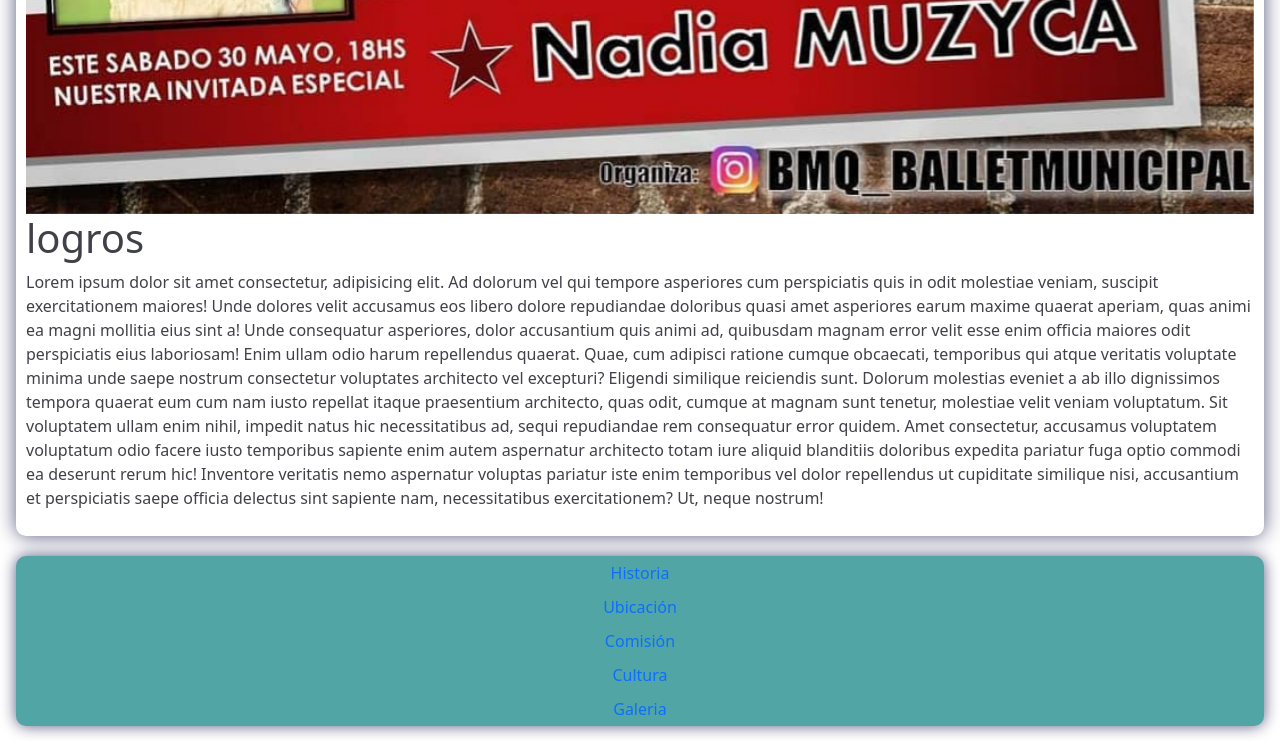
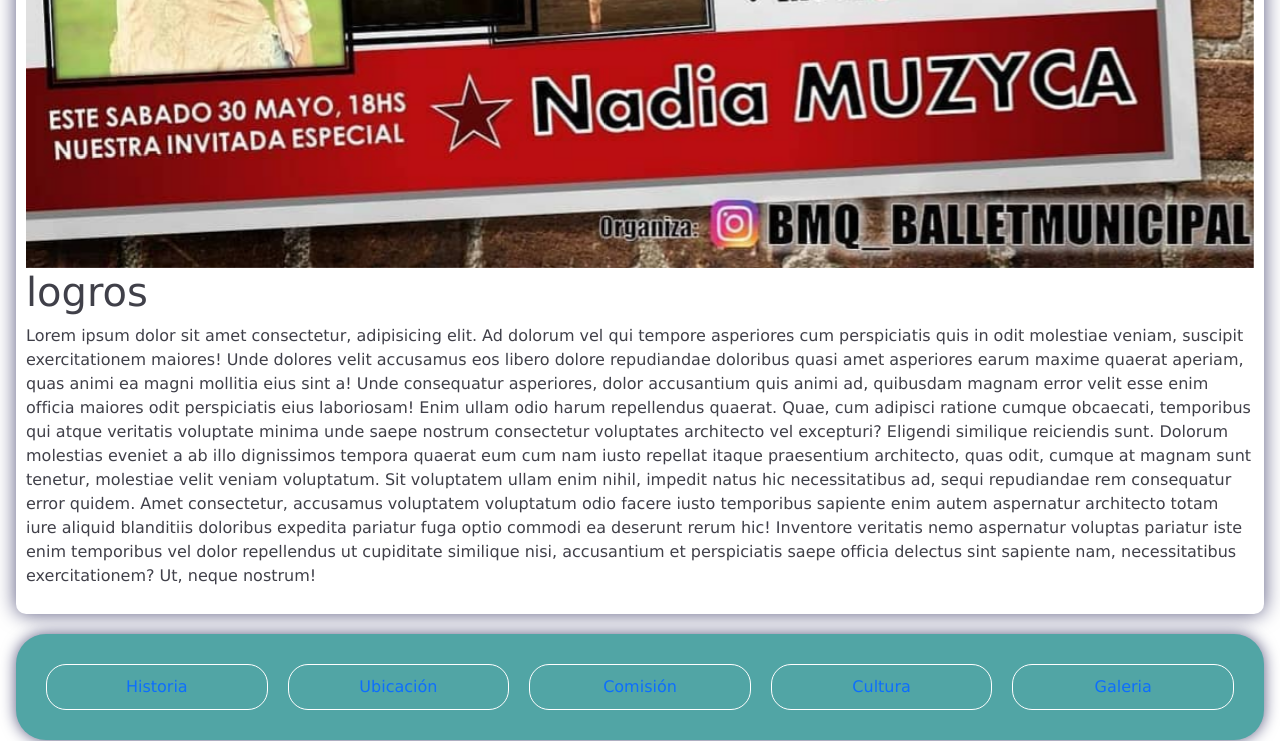
Before and after one commit to leborda88/proyectoFinal2-BMQ-Leandro-Borda, a website: page index.html in a window 1280 px wide. Shown: the part 1694-2435 px from the top of the page. Drawn offline with nearby package versions, Linux system fonts and the light colour scheme.

Commit message:
agrego media queries

```diff
--- a/scss/_header.scss
+++ b/scss/_header.scss
@@ -48,9 +48,7 @@
                 transition: 0.8s;
             }
         }
-
     }
-
 }
 header .barraNavegacion {
     display: flex;
--- a/scss/_main.scss
+++ b/scss/_main.scss
@@ -1,8 +1,17 @@
+* {
+    margin: 0;
+    padding: 0;
+    box-sizing: border-box;
+    font-family: 'Lucida Sans', 'Lucida Sans Regular', 'Lucida Grande', 'Lucida Sans Unicode', Geneva, Verdana, sans-serif;
+}
+body {
+    width: 100%;
+    height: 100%;
+}
+
 /* contenedor main de index */
 
 .contenedorMain {
-    width: 100%;
-    height: 100%;
     padding: 1rem;
     .contenedor-1 {
         margin-bottom: 20px;
--- /dev/null
+++ b/scss/_mediaqueries.scss
@@ -0,0 +1,42 @@
+/* media queries */
+
+@media screen and (min-width:768px) {
+
+    .contenedor-1 {
+        display: flex;
+        justify-content: center;
+
+    }
+}
+
+@media screen and (min-width:768px) {
+.contenedor-2 {
+        display: flex;
+        padding: 20px;
+        margin: 0px;
+        border-radius: 30px;
+        .botones {
+            border: 1px solid white;
+            background-color: rgb(81, 165, 165);
+            border-radius: 20px;
+            margin: 10px;
+            padding: 10px;
+        }
+    }
+}
+
+@media screen and (min-width:768px) {
+    ul {
+        display: flex;
+    }
+    .btn-group {
+        display: none;
+    }
+}
+
+@media screen and (min-width:768px) {
+    .contenedor-1 {
+        display: block;
+
+    }
+}
--- a/scss/styles.scss
+++ b/scss/styles.scss
@@ -5,3 +5,5 @@
 @import "footer";
 
 @import "main";
+
+@import "mediaqueries"
```
Also changed, not shown: pages/Quilmesciudadgaucha.html (+2 -0 lines), css/stylescss.css. Lines whose indentation alone changed are shown as unchanged.
